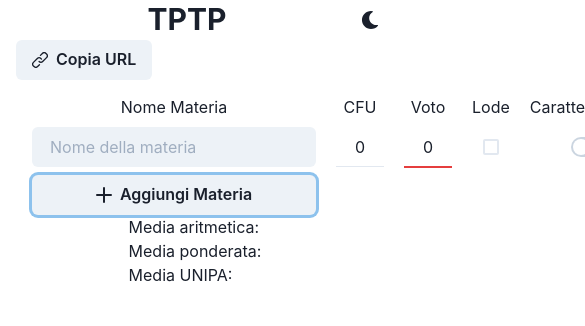
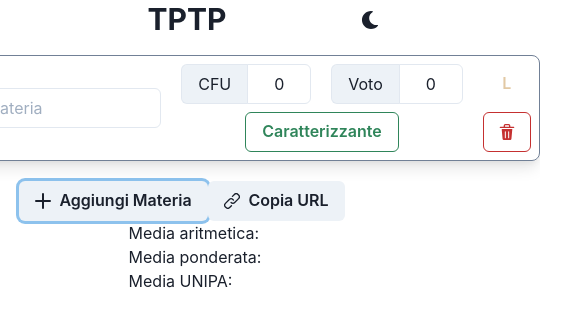
Before and after one commit to ExalFabu/TPTP, a React (Create React App) app: page / in a window 390 px wide. Both pictures are taken after a click on the button "Aggiungi Materia". Shown: the top 326 px of the page, 585 px wide, since content can reach past the window. Built offline with nearby package versions, Linux system fonts and the light colour scheme.

Commit message:
Updated grid system with a more responsive layout

```diff
--- a/src/App.js
+++ b/src/App.js
@@ -6,14 +6,12 @@ import {
   Heading,
   Center,
   Grid,
-  Button,
 } from '@chakra-ui/react';
 
 import { ColorModeSwitcher } from './ColorModeSwitcher';
 import { LectureType } from './components/Lecture';
 import LectureTable from './components/LectureTable';
 import Average from './components/Average';
-import { LinkIcon } from '@chakra-ui/icons';
 
 const checkUrlParams = urlLocation => {
   if (
@@ -36,10 +34,10 @@ const checkUrlParams = urlLocation => {
       return null;
     }
     console.log(`Using url lectures`);
-    window.history.replaceState(null, null, "/");
+    window.history.replaceState(null, null, '/');
     return lec_arr;
   }
-  window.history.replaceState(null, null, "/");
+  window.history.replaceState(null, null, '/');
 
   return null;
 };
@@ -53,19 +51,8 @@ const defaultLectures =
   JSON.parse(localStorage.getItem('lectures')) ||
   [];
 
-  const urlToClipboard = (allLectures) => {
-    const basename = window.location.origin;
-    const path = '?lectures=' + encodeURIComponent(JSON.stringify(allLectures));
-    const url = basename + path;
-    navigator.clipboard.writeText(url);
-    // window.history.replaceState(null, null, path);
-  };
-
 function App() {
-
   let [lectures, setLecturesState] = useState(defaultLectures);
-
-
 
   // Funzione wrapper a setLecturesState così da salvare anche in LocalStorage ogni volta.
   const setLectures = l => {
@@ -81,11 +68,7 @@ function App() {
         </Center>
         <ColorModeSwitcher justifySelf="flex-end" />
       </Grid>
-      <Container>
-      <Button leftIcon={<LinkIcon />} onClick={() => urlToClipboard(lectures)}>
-          Copia URL
-        </Button>
-      </Container>
+
       <Container maxW="100%" alignContent="center" mt="15px">
         <LectureTable
           key={0}
--- a/src/components/Lecture.js
+++ b/src/components/Lecture.js
@@ -1,11 +1,21 @@
 import React from 'react';
-import { Checkbox, Input, Center, IconButton, Switch } from '@chakra-ui/react';
+import {
+  Input,
+  Center,
+  IconButton,
+  GridItem,
+  Button,
+  InputGroup,
+  InputLeftAddon,
+  SimpleGrid,
+  Box,
+} from '@chakra-ui/react';
 import { DeleteIcon } from '@chakra-ui/icons';
-import { nanoid } from 'nanoid'
+import { nanoid } from 'nanoid';
 
 export class LectureType {
   constructor(name, cfu, grade, lode, caratt, isRemoved) {
-    this._id = nanoid(22)
+    this._id = nanoid(22);
     this.name = name || '';
     this.cfu = cfu || 0;
     this.grade = grade || 0;
@@ -13,16 +23,7 @@ export class LectureType {
     this.caratt = caratt || false;
     this.isRemoved = isRemoved || false;
   }
-  static incCount() {
-    if (!this.latestId) this.latestId = 1;
-    else this.latestId++;
-    return this.latestId;
 }
-}
-// LectureType.prototype.toString = (el) => {
-//   if (el === undefined) return "undefined"
-//   return `${el._id} ${el.name} ${el.grade}`
-// }
 
 export default function Lecture({ allLectures, setLectures, lecture }) {
   const changeValue = (name, value) => {
@@ -42,81 +43,138 @@ export default function Lecture({ allLectures, setLectures, lecture }) {
   };
 
   return (
-    <>
+    <Box
+      border="1px"
+      borderColor="gray.500"
+      borderRadius="lg"
+      p={2}
+      shadow="lg"
+    >
+      <SimpleGrid
+        templateColumns={{
+          base: 'minmax(max-content, 2fr) repeat(3, min-content)',
+          md: 'minmax(max-content, 2fr) repeat(6, min-content)',
+        }}
+        columnGap={5}
+        rowGap={2}
+        columns={{ base: 4, md: 7 }}
+        alignItems="center"
+        justifyItems="center"
+        ml={5}
+      >
         {/* Name input */}
+        <GridItem w="100%" rowSpan={{ base: 2, md: 1 }}>
           <Input
             name="name"
             aria-label="Nome Materia"
-        variant="filled"
+            variant="outline"
             placeholder="Nome della materia"
             value={lecture.name}
             onChange={e => changeValue(e.target.name, e.target.value)}
           />
+        </GridItem>
         {/* CFU Input */}
+        <GridItem w="100%">
+          <InputGroup>
+            <InputLeftAddon children={'CFU'} />
+
             <Input
-        variant="flushed"
+              variant="outline"
               name="cfu"
               aria-label="CFU"
               step={1}
               min={0}
               type="number"
-        onChange={e => changeValue(e.target.name, parseInt(e.target.value))}
+              onChange={e =>
+                changeValue(e.target.name, parseInt(e.target.value) || 0)
+              }
               placeholder="CFU"
               value={lecture.cfu}
-        minW="3em"
+              w="4em"
               textAlign="center"
-      ></Input>
+            />
+          </InputGroup>
+        </GridItem>
 
         {/* Grade Input */}
+        <InputGroup>
+          <InputLeftAddon children={'Voto'} />
           <Input
             type="number"
-        variant="flushed"
+            variant="outline"
             name="grade"
             aria-label="Voto"
             step={1}
             isInvalid={
-          (lecture.grade < 18 || lecture.grade > 30) && lecture.grade !== ''
+              (lecture.grade < 18 || lecture.grade > 30) &&
+              lecture.grade !== '' &&
+              lecture.grade !== 0
             }
             min={18}
             max={30}
-        onChange={e => changeValue(e.target.name, parseInt(e.target.value))}
+            onChange={e =>
+              changeValue(e.target.name, parseInt(e.target.value) || 0)
+            }
             value={lecture.grade}
-        placeholder="Voto"
-        minW="3em"
+            w="4em"
             textAlign="center"
-
-      ></Input>
+          />
+        </InputGroup>
 
         {/* Lode Checkbox */}
+        <GridItem>
           <Center>
-        <Checkbox
-          value={lecture.lode}
+            <Button
               name="lode"
+              variant={
+                lecture.grade !== 30
+                  ? 'ghost'
+                  : lecture.lode
+                  ? 'solid'
+                  : 'outline'
+              }
+              colorScheme="yellow"
               aria-label="Lode"
-          onChange={e => changeValue(e.target.name, e.target.checked)}
-          isInvalid={parseInt(lecture.grade) !== 30 && lecture.lode}
-        ></Checkbox>
+              onClick={e => changeValue(e.target.name, !lecture.lode)}
+              isDisabled={lecture.grade !== 30}
+              minW="3em"
+            >
+              {'L'}
+            </Button>
           </Center>
+        </GridItem>
 
         {/* Caratt switch */}
+        <GridItem colSpan={2}>
           <Center>
-        <Switch
-          value={lecture.caratt}
+            <Button
               name="caratt"
               aria-label="Caratterizzante"
-          onChange={e => changeValue(e.target.name, e.target.checked)}
-        ></Switch>
+              variant={lecture.caratt ? 'solid' : 'outline'}
+              colorScheme="green"
+              onClick={e => changeValue(e.target.name, !lecture.caratt)}
+              minW="5em"
+            >
+              Caratterizzante
+            </Button>
           </Center>
+        </GridItem>
 
         {/* Delete Button */}
+        <GridItem>
           <Center>
             <IconButton
               icon={<DeleteIcon />}
               aria-label="Rimuovi materia"
               onClick={removeLecture}
-          variant="ghost"
+              variant="outline"
+              colorScheme="red"
+              w="3em"
+              tabIndex={-1}
             ></IconButton>
           </Center>
-    </>
+        </GridItem>
+      </SimpleGrid>
+    </Box>
   );
 }
--- a/src/components/LectureTable.js
+++ b/src/components/LectureTable.js
@@ -1,8 +1,20 @@
 import { Button } from '@chakra-ui/button';
-import { AddIcon } from '@chakra-ui/icons';
-import { Center, Container, Grid, Text } from '@chakra-ui/layout';
+import { AddIcon, LinkIcon } from '@chakra-ui/icons';
+import {
+  Container,
+  GridItem,
+  SimpleGrid,
+} from '@chakra-ui/layout';
 import React from 'react';
 import Lecture, { LectureType } from './Lecture';
+
+const urlToClipboard = allLectures => {
+  const basename = window.location.origin;
+  const path = '?lectures=' + encodeURIComponent(JSON.stringify(allLectures));
+  const url = basename + path;
+  navigator.clipboard.writeText(url);
+  // window.history.replaceState(null, null, path);
+};
 
 function LectureTable({ allLectures, setLectures }) {
   const addEmptyLecture = () => {
@@ -10,18 +22,24 @@ function LectureTable({ allLectures, setLectures }) {
     setLectures(newLectures);
   };
 
-
   return (
     <Container maxW="100%" alignContent="center">
-      {/* <Grid templateColumns="auto auto" columnGap={100}>
-
-      </Grid> */}
-      <Grid
-        templateColumns="minmax(max-content, 2fr) repeat(5, min-content)"
-        columnGap={5}
-        rowGap={2}
+      <SimpleGrid
+      // templateColumns={{
+      //   base: 'minmax(max-content, 2fr) repeat(3, min-content)',
+      //   md: 'minmax(max-content, 2fr) repeat(6, min-content)',
+      // }}
+      // columnGap={5}
+      columns={2}
+      rowGap={5}
+      // alignItems="center"
+      justifyItems="center"
+      // m={{
+      //   base: '2px',
+      //   md: '8px',
+      // }}
       >
-        <>
+        {/* <>
           <Center><Text>Nome Materia</Text></Center>
           <Center><Text>CFU</Text></Center>
           <Center><Text>Voto</Text></Center>
@@ -29,22 +47,34 @@ function LectureTable({ allLectures, setLectures }) {
           <Center><Text>Caratterizzante</Text></Center>
 
           <Center><Text>Rimuovi</Text></Center>
-        </>
+        </> */}
         {allLectures.map(el => {
           return (
             // <Tr key={el._id} backgroundColor={el.isRemoved ? "red.600" : "auto"}>
+            <GridItem key={el._id} colSpan={2}>
               <Lecture
                 allLectures={allLectures}
                 setLectures={setLectures}
                 lecture={el}
               />
+            </GridItem>
             // </Tr>
           );
         })}
+        <GridItem>
           <Button leftIcon={<AddIcon />} onClick={addEmptyLecture}>
             Aggiungi Materia
           </Button>
-      </Grid>
+        </GridItem>
+        <GridItem>
+          <Button
+            leftIcon={<LinkIcon />}
+            onClick={() => urlToClipboard(allLectures)}
+          >
+            Copia URL
+          </Button>
+        </GridItem>
+      </SimpleGrid>
     </Container>
   );
 }
```
Lines whose indentation alone changed are shown as unchanged.
